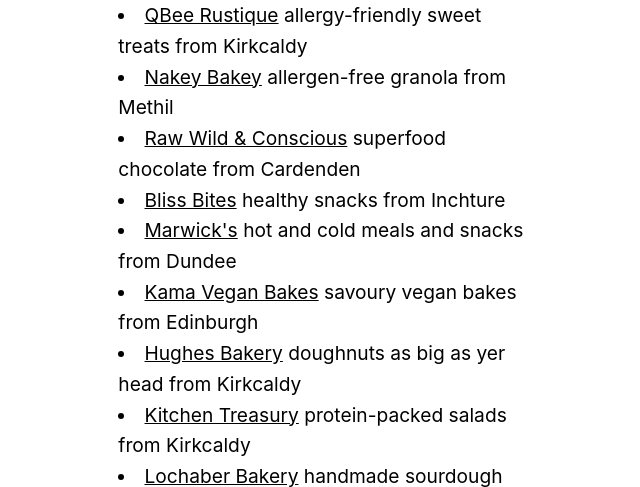
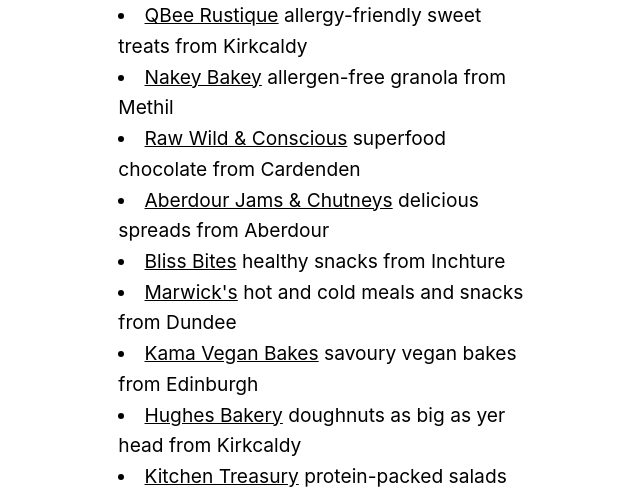
Before and after one commit to rhiaro/vegfest, a PHP site: page /who in a window 1280 px wide. Shown: the part 454-941 px from the top of the page, without its empty margins (316-956 px from the left). Run offline with PHP 8.4, Linux system fonts and the light colour scheme.

Commit message:
vendors: add Aberdour jams

```diff
--- a/who.php
+++ b/who.php
@@ -12,6 +12,7 @@ We're looking forward to vegan treats from:
   <li><a target="_blank" href="https://cookiedotdreams.wordpress.com">QBee Rustique</a> allergy-friendly sweet treats from Kirkcaldy</li>
   <li><a target="_blank" href="https://www.nakeybakeyco.com/">Nakey Bakey</a> allergen-free granola from Methil</li>
   <li><a target="_blank" href="https://www.rawwildandconscious.com/">Raw Wild & Conscious</a> superfood chocolate from Cardenden</li>
+  <li><a target="_blank" href="https://www.facebook.com/aberdourjamsandchutneys/">Aberdour Jams & Chutneys</a> delicious spreads from Aberdour</li>
   <li><a target="_blank" href="https://blissbitesscotland.co.uk/">Bliss Bites</a> healthy snacks from Inchture</li>
   <li><a target="_blank" href="https://www.marwicksvegankitchen.com/">Marwick's</a> hot and cold meals and snacks from Dundee</li>
   <li><a target="_blank" href="https://www.facebook.com/kamaveganbakez/">Kama Vegan Bakes</a> savoury vegan bakes from Edinburgh</li>
```
